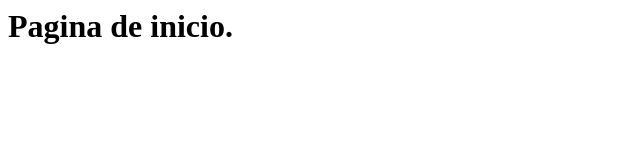
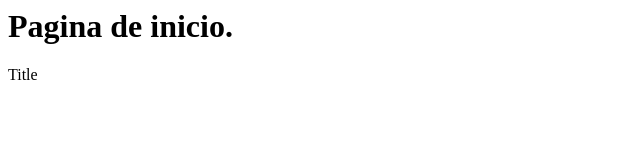
Before and after one commit to taquero-programador/taquero-programador.github.io, a plain HTML site: page index.html in a window 1280 px wide. Shown: the full height of the page, 0-640 px from the left. Drawn offline with Linux system fonts and the light colour scheme.

Commit message:
feat(index.html)

```diff
--- a/index.html
+++ b/index.html
@@ -1 +1,3 @@
 <h1>Pagina de inicio.</h1>
+
+<a>Title</a>
```
